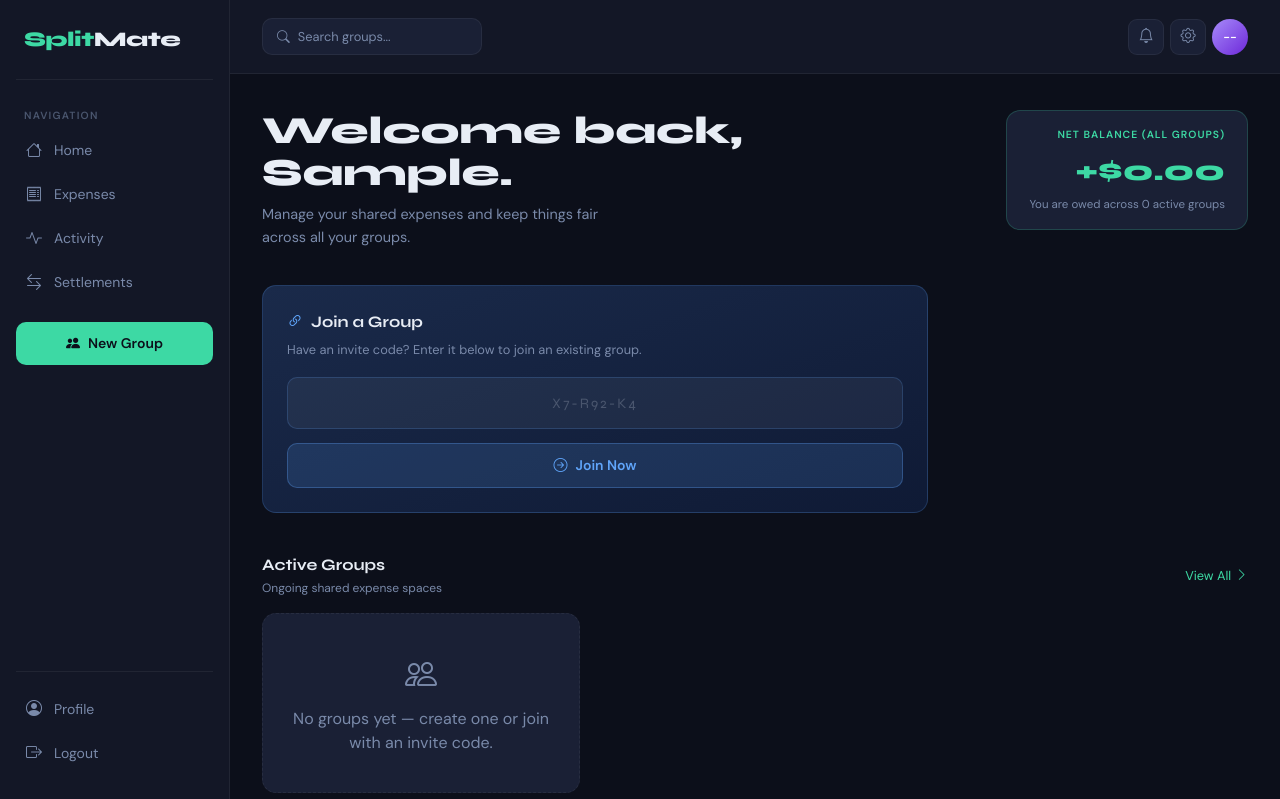
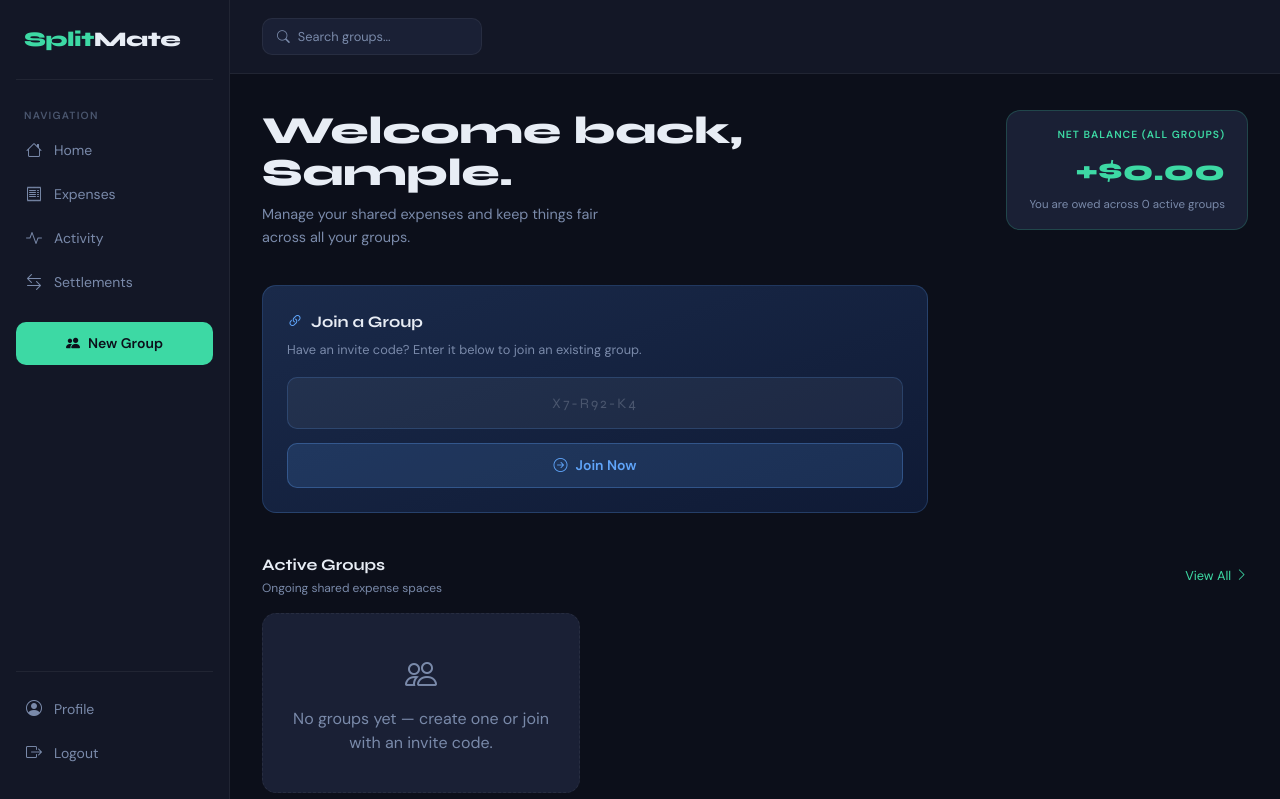
Before and after one commit to YashwardhanLaharia/CITS-3403-Project, a Flask app: page / in a window 1280 px wide. Shown: the top 799 px of the page. Run offline with Flask 3, Linux system fonts and the light colour scheme; the visitor is signed in with stand-in values (Sample User, id 1).

Commit message:
refactor(ui): drop unused topnav icons

```diff
--- a/templates/dashboard.html
+++ b/templates/dashboard.html
@@ -10,11 +10,6 @@
     <div class="search-bar">
       <i class="bi bi-search"></i>
       Search expenses...
-    </div>
-    <div class="topnav-icons">
-      <div class="icon-btn"><i class="bi bi-bell"></i></div>
-      <div class="icon-btn"><i class="bi bi-gear"></i></div>
-      <div class="avatar-sm">{{ initials|default('--') }}</div>
     </div>
   </nav>
 
--- a/templates/index.html
+++ b/templates/index.html
@@ -10,11 +10,6 @@
     <div class="search-bar">
       <i class="bi bi-search"></i>
       Search groups...
-    </div>
-    <div class="topnav-icons">
-      <div class="icon-btn"><i class="bi bi-bell"></i></div>
-      <div class="icon-btn"><i class="bi bi-gear"></i></div>
-      <div class="avatar-sm">{{ initials|default('--') }}</div>
     </div>
   </nav>
 
--- a/templates/profile.html
+++ b/templates/profile.html
@@ -10,11 +10,6 @@
     <div class="search-bar">
       <i class="bi bi-search"></i>
       Search...
-    </div>
-    <div class="topnav-icons">
-      <div class="icon-btn"><i class="bi bi-bell"></i></div>
-      <div class="icon-btn"><i class="bi bi-gear"></i></div>
-      <div class="avatar-sm">{{ initials|default('--') }}</div>
     </div>
   </nav>
 
```
